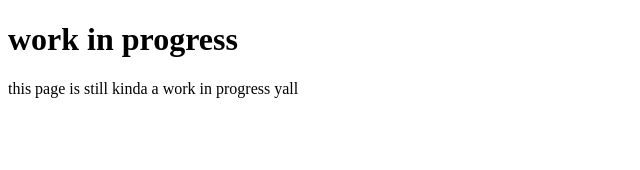
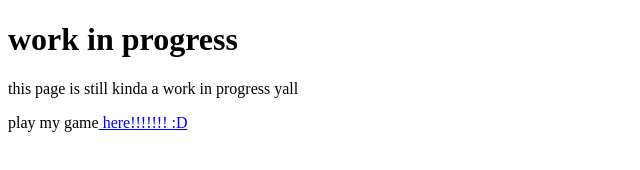
Before and after one commit to makeamovie/makeamovie.github.io, a plain HTML site: page index.html in a window 1280 px wide. Shown: the whole page, without its empty margins (0-640 px from the left). Drawn offline with Linux system fonts and the light colour scheme.

Commit message:
i added a link :D
im so good at this

```diff
--- a/index.html
+++ b/index.html
@@ -6,4 +6,5 @@
 <body>
 	<h1>work in progress</h1>
 	<p>this page is still kinda a work in progress yall</p>
+	<p>play my game<a href="https://wiichicken.github.io/idle-file/"> here!!!!!!! :D</a></p>
 </body>
```
